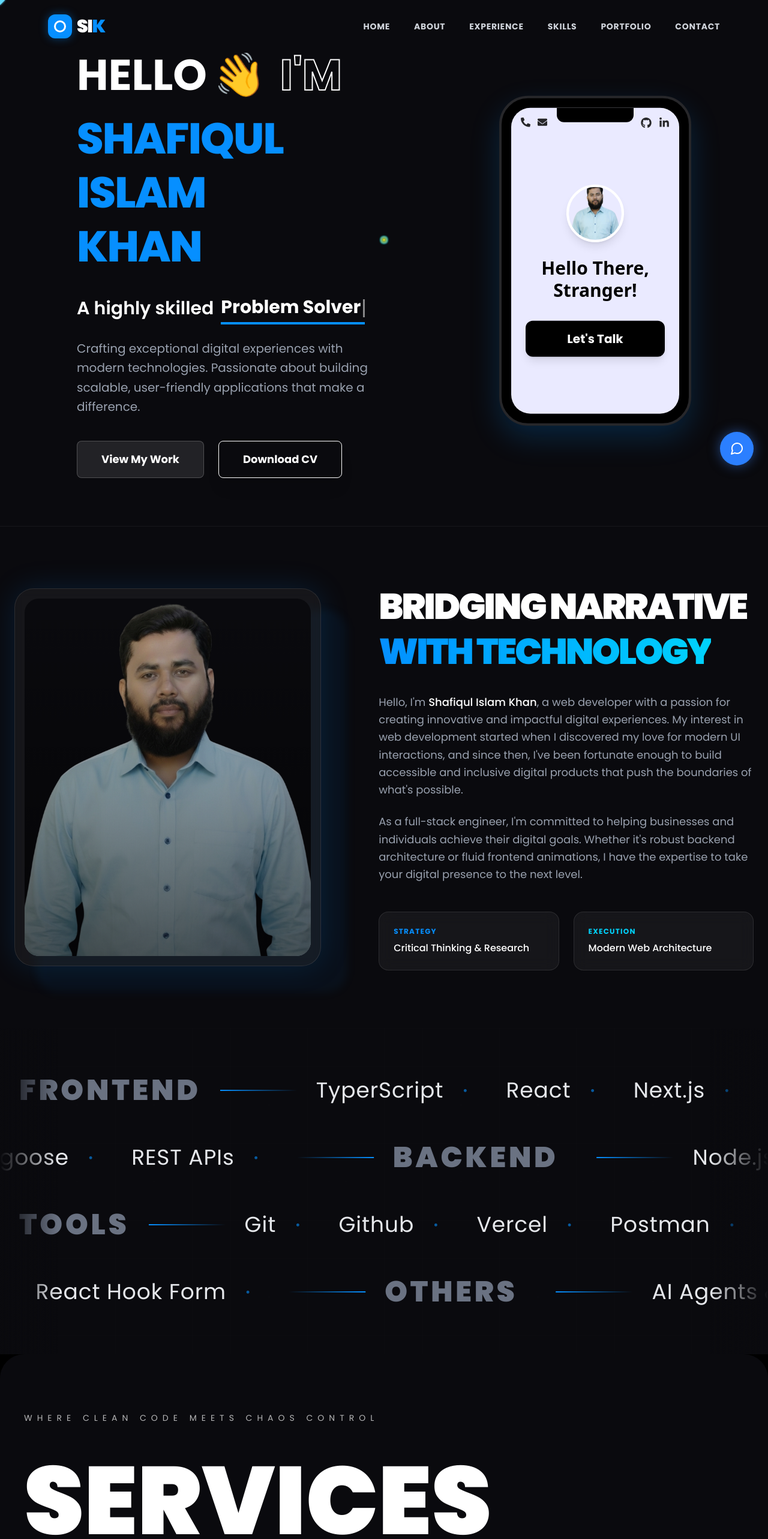
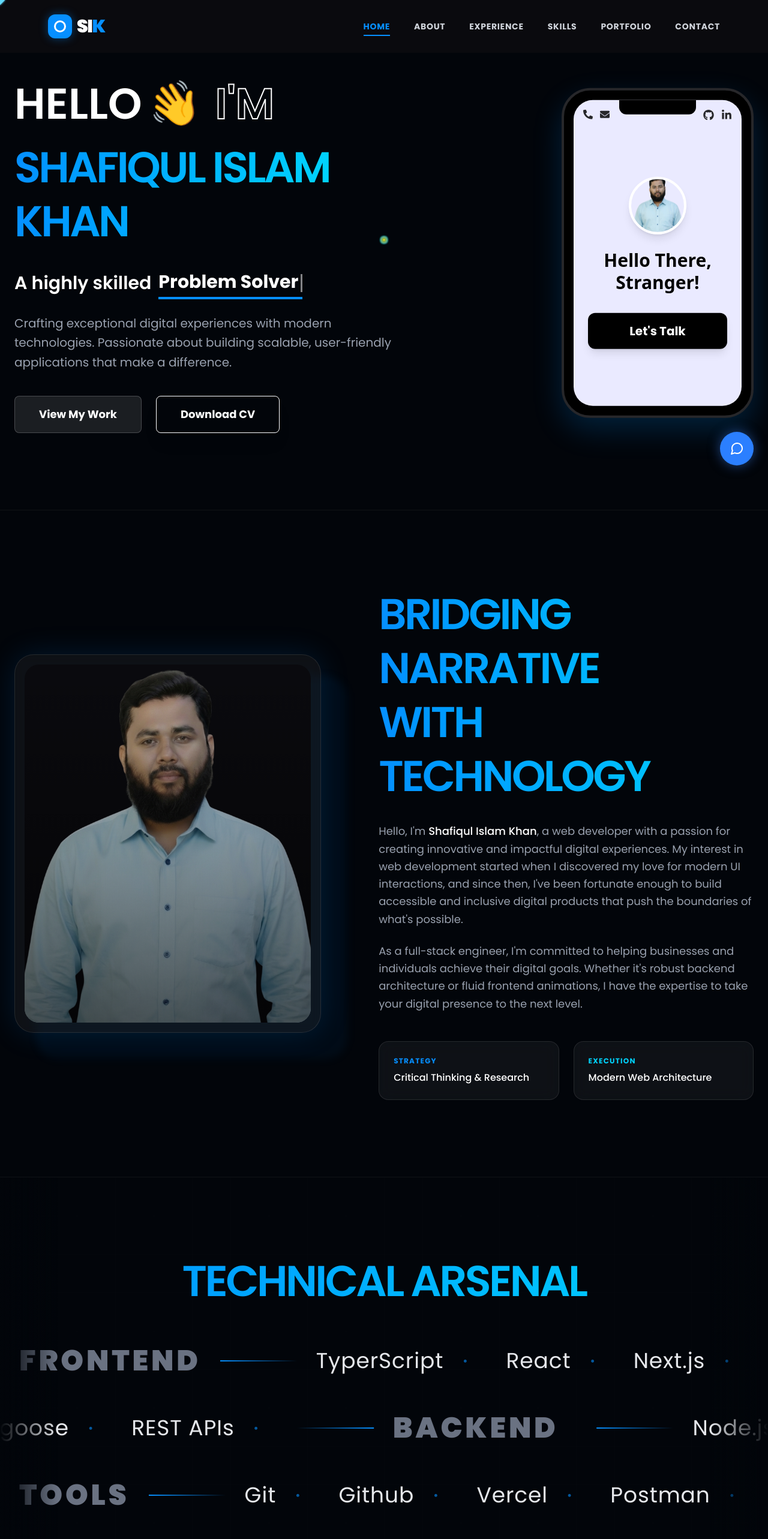
Before and after one commit to ArifKhanEver/Portfolio, a Next.js app: page / in a window 1280 px wide. Shown: the top 2566 px of the page at 60% size. Built offline with nearby package versions, Linux system fonts and the light colour scheme.

Commit message:
style: standardize site-wide typography, spacing, navigation, and responsiveness

```diff
--- a/package.json
+++ b/package.json
@@ -1,6 +1,6 @@
 {
   "name": "portfolio",
-  "version": "0.1.0",
+  "version": "2.1.0",
   "private": true,
   "scripts": {
     "dev": "next dev",
--- a/src/app/page.js
+++ b/src/app/page.js
@@ -5,6 +5,7 @@ import Experience from "@/components/Experience";
 import Footer from "@/components/Footer";
 import Hero from "@/components/Hero";
 import HeroInspiration from "@/components/HeroInspiration";
+import Projects from "@/components/Projects";
 import FeaturedWork from "@/components/FeaturedWork";
 import Services from "@/components/Services";
 import Skills from "@/components/Skills";
@@ -18,8 +19,9 @@ export default function Home() {
       <Skills></Skills>
       <Services></Services>
       {/* <Experience></Experience> */}
+      <FeaturedWork></FeaturedWork>
       <Education></Education>
-      <FeaturedWork></FeaturedWork>
+      {/* <Projects></Projects> */}
       <Contact></Contact>
     </div>
   );
--- a/src/components/About.jsx
+++ b/src/components/About.jsx
@@ -44,8 +44,8 @@ const About = () => {
     }, []);
 
     return (
-        <section ref={sectionRef} id="about" className="w-full md:py-24 bg-theme-black relative overflow-hidden border-t border-white/5">
-            <div className="container mx-auto px-6 relative z-10">
+        <section ref={sectionRef} id="about" className="w-full py-24 md:py-32 bg-[#02050A] relative overflow-hidden border-t border-white/5">
+            <div className="container mx-auto px-6 max-w-7xl relative z-10">
                 <div className="flex flex-col lg:flex-row items-center gap-16 lg:gap-24">
 
                     {/* Left Side: Image Visual */}
@@ -63,9 +63,9 @@ const About = () => {
                     {/* Right Side: Content */}
                     <div className="lg:w-[55%] about-content space-y-8">
                         <div className="space-y-4">
-                            <h2 className="text-5xl lg:text-[60px] font-black text-white leading-tight uppercase tracking-tighter">
+                            <h2 className="text-5xl md:text-6xl lg:text-7xl font-semibold text-transparent bg-clip-text bg-gradient-to-r from-primary to-accent leading-tight uppercase tracking-tighter">
                                 Bridging Narrative <br />
-                                <span className="text-transparent bg-clip-text bg-gradient-to-r from-primary to-accent">With Technology</span>
+                                With Technology
                             </h2>
                         </div>
 
--- a/src/components/Contact.jsx
+++ b/src/components/Contact.jsx
@@ -75,13 +75,13 @@ const Contact = () => {
   }, []);
 
   return (
-    <section ref={sectionRef} id="contact" className="w-full py-24 bg-[#02050A] relative overflow-hidden border-t border-white/5">
-      <div className="container mx-auto px-6 relative z-10 max-w-6xl">
+    <section ref={sectionRef} id="contact" className="w-full py-24 md:py-32 bg-[#02050A] relative overflow-hidden border-t border-white/5">
+      <div className="container mx-auto px-6 max-w-7xl relative z-10">
 
         {/* Header Section */}
         <div className="text-center mb-20 relative">
           <h4 className="text-gray-400 text-[10px] md:text-xs font-bold tracking-[0.3em] uppercase mb-4">Get In Touch</h4>
-          <h2 className="contact-title text-5xl md:text-7xl lg:text-[90px] font-semibold text-transparent bg-clip-text bg-gradient-to-r from-primary to-accent mb-6 uppercase tracking-tighter leading-none">
+          <h2 className="contact-title text-5xl md:text-6xl lg:text-7xl font-semibold text-transparent bg-clip-text bg-gradient-to-r from-primary to-accent mb-6 uppercase tracking-tighter leading-none">
             Let's Connect
           </h2>
           <p className="text-gray-400 font-light mx-auto text-sm">
--- a/src/components/Experience.jsx
+++ b/src/components/Experience.jsx
@@ -68,21 +68,21 @@ const Experience = () => {
   }, []);
 
   return (
-    <section ref={sectionRef} id="experience" className="w-full py-20 bg-gray-100 dark:bg-zinc-950 relative overflow-hidden border-t border-slate-50 dark:border-zinc-900">
+    <section ref={sectionRef} id="experience" className="w-full py-24 md:py-32 bg-[#02050A] relative overflow-hidden border-t border-white/5">
       <div className="absolute inset-0 pointer-events-none z-0">
-        <div className="absolute bottom-0 right-0 w-[400px] h-[400px] bg-teal-50/50 dark:bg-teal-900/20 rounded-full blur-[100px]"></div>
+        <div className="absolute bottom-0 right-0 w-[400px] h-[400px] bg-primary/10 rounded-full blur-[100px]"></div>
       </div>
 
-      <div className="container mx-auto px-6 relative z-10">
-        <div className="text-center mb-16">
-          <div className="inline-flex items-center gap-2 bg-[#E6F4F1] dark:bg-[#149988]/20 text-[#149988] px-4 py-2 rounded-full text-xs font-bold mb-3">
-            <span className="w-2 h-2 bg-[#149988] rounded-full animate-pulse"></span>
+      <div className="container mx-auto px-6 max-w-7xl relative z-10">
+        <div className="text-center mb-20 relative">
+          <div className="inline-flex items-center gap-2 bg-primary/10 text-primary px-4 py-2 rounded-full text-xs font-bold mb-4 uppercase tracking-widest">
+            <span className="w-2 h-2 bg-primary rounded-full animate-pulse"></span>
             Experience
           </div>
-          <h2 className="exp-title text-4xl lg:text-6xl font-black text-slate-900 dark:text-white mb-4">
-            Professional <span className="text-[#149988]">Journey</span>
+          <h2 className="exp-title text-5xl md:text-6xl lg:text-7xl font-semibold text-transparent bg-clip-text bg-gradient-to-r from-primary to-accent uppercase tracking-tighter leading-tight mb-4">
+            Professional Journey
           </h2>
-          <p className="text-slate-500 dark:text-zinc-400 font-medium max-w-2xl mx-auto">
+          <p className="text-gray-400 font-light max-w-2xl mx-auto text-sm">
             A chronological timeline of my evolution from an English Literature graduate to a specialized MERN Stack Developer.
           </p>
         </div>
@@ -92,29 +92,29 @@ const Experience = () => {
             <div
               key={idx}
               ref={(el) => (cardsRef.current[idx] = el)}
-              className="group relative p-8 bg-white dark:bg-zinc-900 border border-slate-100 dark:border-zinc-800 rounded-[2rem] hover:shadow-2xl hover:border-[#149988]/20 dark:hover:border-[#149988]/20 transition-all duration-500"
+              className="group relative p-8 bg-[#0B0F19] border border-white/5 rounded-2xl hover:shadow-2xl hover:border-primary/50 transition-all duration-500 backdrop-blur-md"
             >
               <div className="flex flex-col md:flex-row md:items-center justify-between gap-4 mb-4">
                 <div>
-                  <h3 className="text-2xl font-black text-slate-800 dark:text-zinc-200 group-hover:text-[#149988] transition-colors">
+                  <h3 className="text-2xl font-bold text-white group-hover:text-primary transition-colors">
                     {exp.role}
                   </h3>
-                  <p className="text-[#149988] font-bold text-sm uppercase tracking-wider">
+                  <p className="text-primary font-bold text-sm uppercase tracking-wider mt-1">
                     {exp.company}
                   </p>
                 </div>
-                <span className="px-4 py-1.5 bg-slate-50 dark:bg-zinc-900 text-slate-500 dark:text-zinc-400 text-xs font-black rounded-full border border-slate-100 dark:border-zinc-800 whitespace-nowrap">
+                <span className="px-4 py-1.5 bg-white/5 text-gray-300 text-xs font-bold rounded-full border border-white/10 whitespace-nowrap">
                   {exp.period}
                 </span>
               </div>
 
-              <p className="text-slate-500 dark:text-zinc-400 leading-relaxed mb-6 font-medium">
+              <p className="text-gray-400 leading-relaxed mb-6 font-light">
                 {exp.desc}
               </p>
 
               <div className="flex flex-wrap gap-2">
                 {exp.tags.map((tag) => (
-                  <span key={tag} className="px-3 py-1 bg-teal-50 dark:bg-teal-900/20 text-[#149988] text-[10px] font-black uppercase rounded-lg border border-teal-100/50">
+                  <span key={tag} className="px-3 py-1 bg-primary/10 text-primary text-[10px] font-bold uppercase tracking-wider rounded-lg border border-primary/20">
                     {tag}
                   </span>
                 ))}
--- a/src/components/FeaturedWork.jsx
+++ b/src/components/FeaturedWork.jsx
@@ -260,7 +260,7 @@ const FeaturedWork = () => {
   };
 
   return (
-    <section ref={sectionRef} id="featured-work" className="relative min-h-screen w-full bg-black">
+    <section ref={sectionRef} id="projects" className="relative min-h-screen w-full bg-[#02050A]">
 
       {/* 1. Grid Background */}
       <div className="absolute inset-0 bg-[linear-gradient(to_right,#ffffff15_1px,transparent_1px),linear-gradient(to_bottom,#ffffff15_1px,transparent_1px)] bg-[size:80px_80px] pointer-events-none z-0"></div>
--- a/src/components/Footer.jsx
+++ b/src/components/Footer.jsx
@@ -50,7 +50,7 @@ const Footer = () => {
   const currentYear = new Date().getFullYear();
 
   return (
-    <footer className="w-full bg-[#02050A] relative overflow-hidden border-t border-white/5 pt-20 pb-6"
+    <footer className="w-full bg-[#02050A] relative overflow-hidden border-t border-white/5 pt-24 md:pt-32 pb-6"
       style={{
         backgroundImage: 'radial-gradient(circle, rgba(255,255,255,0.05) 1px, transparent 1px)',
         backgroundSize: '24px 24px'
@@ -62,7 +62,7 @@ const Footer = () => {
 
           {/* Column 1: Info & Stats */}
           <div className="lg:col-span-5 space-y-6">
-            <h2 className="text-4xl md:text-5xl font-semibold text-cyan-400 tracking-tight leading-tight mb-4">
+            <h2 className="text-5xl md:text-6xl lg:text-7xl font-semibold text-transparent bg-clip-text bg-gradient-to-r from-primary to-accent uppercase tracking-tighter mb-4">
               &gt; Shafiqul Islam Khan &lt;
             </h2>
             <p className="text-gray-400 text-sm leading-relaxed max-w-md">
@@ -190,12 +190,12 @@ const Footer = () => {
           </div>
 
           <div className="flex items-center gap-1 uppercase tracking-widest text-center md:text-left">
-            © {currentYear} Arif Khan <span className="mx-2">|</span> Built with <span className="text-blue-500 text-sm mx-1">💙</span> and Vitamin-C
+            © {currentYear} Shafiqul Islam Khan <span className="mx-2">|</span> Built with <span className="text-blue-500 text-sm mx-1">💙</span> and Uranium-235 (U-235)
           </div>
 
           <div className="flex items-center gap-2 font-bold tracking-widest uppercase">
             <span className="w-2 h-2 bg-emerald-500 rounded-full animate-pulse"></span>
-            System_Online <span className="text-gray-600 ml-2">v3.8.5</span>
+            System_Online <span className="text-gray-600 ml-2">v2.1.0</span>
           </div>
 
         </div>
--- a/src/components/Hero.jsx
+++ b/src/components/Hero.jsx
@@ -60,18 +60,18 @@ const Hero = () => {
     const googleDriveCVLink = "https://drive.google.com/file/d/YOUR_FILE_ID/view?usp=sharing";
 
     return (
-        <section id="home" ref={containerRef} className="relative bg-theme-black min-h-screen overflow-hidden flex items-center w-full">
-            <div className="w-full px-6 md:px-12 lg:px-24 xl:px-32 py-20 relative z-10 flex flex-col lg:flex-row items-center justify-between gap-12 lg:gap-16">
+        <section id="home" ref={containerRef} className="relative bg-[#02050A] min-h-screen overflow-hidden flex items-center w-full">
+            <div className="container mx-auto px-6 max-w-7xl py-24 md:py-32 relative z-10 flex flex-col lg:flex-row items-center justify-between gap-12 lg:gap-16">
 
                 {/* Left Content */}
                 <div className="lg:w-[55%] text-left flex flex-col items-start z-10">
-                    <h2 className="reveal-element text-4xl sm:text-5xl lg:text-7xl font-bold uppercase leading-tight flex flex-wrap items-center gap-x-4 text-white">
+                    <h2 className="reveal-element text-5xl md:text-6xl lg:text-7xl font-semibold uppercase leading-tight flex flex-wrap items-center gap-x-4 text-white">
                         <span>HELLO</span>
                         <div className="inline-block cursor-pointer hover:animate-wave-fast animate-wave-gentle origin-bottom" role="img" aria-label="Waving Hand">👋</div>
                         <span className="text-transparent" style={{ WebkitTextStroke: "2px white" }}>I'M</span>
                     </h2>
 
-                    <h1 className="reveal-element text-primary text-5xl sm:text-6xl lg:text-7xl font-extrabold uppercase mt-4 leading-tight tracking-tight">
+                    <h1 className="reveal-element text-5xl md:text-6xl lg:text-7xl font-semibold uppercase mt-4 leading-tight tracking-tighter text-transparent bg-clip-text bg-gradient-to-r from-primary to-accent">
                         Shafiqul Islam<br/>Khan
                     </h1>
 
--- a/src/components/Navbar.jsx
+++ b/src/components/Navbar.jsx
@@ -5,11 +5,32 @@ import Link from 'next/link';
 
 const Navbar = () => {
   const [scrolled, setScrolled] = useState(false);
+  const [activeSection, setActiveSection] = useState('home');
 
   useEffect(() => {
     const handleScroll = () => setScrolled(window.scrollY > 20);
     window.addEventListener("scroll", handleScroll);
-    return () => window.removeEventListener("scroll", handleScroll);
+
+    // Intersection Observer for active sections
+    const observer = new IntersectionObserver((entries) => {
+      entries.forEach(entry => {
+        if (entry.isIntersecting) {
+          setActiveSection(entry.target.id);
+        }
+      });
+    }, { threshold: 0.3, rootMargin: "-20% 0px -40% 0px" });
+
+    // Ensure we run this after the DOM is ready
+    setTimeout(() => {
+      document.querySelectorAll('section[id]').forEach((section) => {
+        observer.observe(section);
+      });
+    }, 500);
+
+    return () => {
+      window.removeEventListener("scroll", handleScroll);
+      observer.disconnect();
+    };
   }, []);
 
   const navLinks = [
@@ -41,16 +62,24 @@ const Navbar = () => {
 
         {/* Desktop Menu - Aligned Right */}
         <ul className="hidden lg:flex items-center justify-end gap-10 w-full">
-          {navLinks.map((link) => (
+          {navLinks.map((link) => {
+            const isActive = activeSection === link.href.substring(1);
+            return (
               <li key={link.name}>
                 <Link
                   href={link.href}
-                className="text-sm font-bold text-gray-300 hover:text-primary transition-all relative group/link tracking-wider uppercase"
+                  className={`text-sm font-bold transition-all relative group/link tracking-wider uppercase ${
+                    isActive ? "text-primary" : "text-gray-300 hover:text-primary"
+                  }`}
                 >
                   {link.name}
+                  <span className={`absolute -bottom-1.5 left-0 h-[2px] bg-primary transition-all duration-300 ${
+                    isActive ? "w-full" : "w-0 group-hover/link:w-full"
+                  }`}></span>
                 </Link>
               </li>
-          ))}
+            );
+          })}
         </ul>
 
       </div>
--- a/src/components/Services.jsx
+++ b/src/components/Services.jsx
@@ -59,7 +59,7 @@ const Services = () => {
   }, { scope: containerRef });
 
   return (
-    <section id="services" ref={containerRef} className="min-h-screen bg-theme-black rounded-t-[2.5rem] relative">
+    <section id="services" ref={containerRef} className="min-h-screen bg-[#02050A] rounded-t-[2.5rem] relative">
       <div>
         <div>
           <div style={{ clipPath: "polygon(0 0, 100% 0, 100% 120%, 0 120%)" }}>
@@ -68,7 +68,7 @@ const Services = () => {
                 Where Clean Code Meets Chaos Control
               </p>
               <div className="px-6 sm:px-10">
-                <h1 className="reveal-text flex flex-col gap-4 sm:gap-12 uppercase text-6xl md:text-8xl lg:text-[10rem] font-black text-white select-none">
+                <h1 className="reveal-text flex flex-col gap-4 sm:gap-12 uppercase text-6xl md:text-8xl lg:text-[10rem] font-semibold text-transparent bg-clip-text bg-gradient-to-r from-primary to-accent select-none">
                   <span>Services</span>
                 </h1>
               </div>
@@ -95,13 +95,13 @@ const Services = () => {
             className="sticky w-full"
             style={{ top: `calc(2vh + ${index * 130}px)`, zIndex: index + 1 }}
           >
-            <div className="service-card px-6 md:px-10 pt-8 sm:pt-12 pb-12 text-white bg-theme-black border-t border-white/20 w-full min-h-[480px] lg:min-h-[580px] transform-gpu origin-top">
+            <div className="service-card px-6 md:px-10 pt-8 sm:pt-12 pb-12 text-white bg-[#02050A] border-t border-white/20 w-full min-h-[480px] lg:min-h-[580px] transform-gpu origin-top">
               <div className="flex items-start justify-between gap-6 sm:gap-10 flex-col lg:flex-row">
 
                 {/* Left Side: Title & Description */}
                 <div className="flex flex-col gap-4 sm:gap-8 w-full lg:w-1/2">
                   <div className="h-[5rem] lg:h-[7rem] flex items-start">
-                    <h2 className="text-4xl sm:text-5xl md:text-6xl lg:text-7xl font-bold tracking-tighter uppercase leading-none text-white select-none">
+                    <h2 className="text-5xl md:text-6xl lg:text-7xl font-semibold text-transparent bg-clip-text bg-gradient-to-r from-primary to-accent uppercase tracking-tighter leading-none select-none">
                       {service.title}
                     </h2>
                   </div>
--- a/src/components/Skills.jsx
+++ b/src/components/Skills.jsx
@@ -52,12 +52,18 @@ const Skills = () => {
   }, { scope: containerRef });
 
   return (
-    <section id="skills" ref={containerRef} className="w-full py-20 bg-theme-black relative overflow-hidden">
+    <section id="skills" ref={containerRef} className="w-full py-24 md:py-32 bg-[#02050A] relative overflow-hidden border-t border-white/5">
 
       {/* Background Grid Pattern */}
       <div className="absolute inset-0 opacity-10 pointer-events-none">
         <div className="absolute inset-0 bg-[linear-gradient(to_right,#ffffff10_1px,transparent_1px)] bg-[size:4rem_4rem]"></div>
         <div className="absolute inset-0 bg-[linear-gradient(to_bottom,#ffffff10_1px,transparent_1px)] bg-[size:4rem_4rem]"></div>
+      </div>
+
+      <div className="container mx-auto px-6 max-w-7xl relative z-10 mb-16 text-center">
+        <h2 className="text-5xl md:text-6xl lg:text-7xl font-semibold text-transparent bg-clip-text bg-gradient-to-r from-primary to-accent uppercase tracking-tighter leading-tight">
+          Technical Arsenal
+        </h2>
       </div>
 
       <div className="relative space-y-16">
@@ -115,8 +121,8 @@ const Skills = () => {
       </div>
 
       {/* Fade borders to make it look smooth on edges */}
-      <div className="absolute inset-y-0 left-0 w-24 bg-gradient-to-r from-theme-black to-transparent pointer-events-none z-10"></div>
-      <div className="absolute inset-y-0 right-0 w-24 bg-gradient-to-l from-theme-black to-transparent pointer-events-none z-10"></div>
+      <div className="absolute inset-y-0 left-0 w-24 bg-gradient-to-r from-[#02050A] to-transparent pointer-events-none z-10"></div>
+      <div className="absolute inset-y-0 right-0 w-24 bg-gradient-to-l from-[#02050A] to-transparent pointer-events-none z-10"></div>
     </section>
   );
 };
```
Also changed, not shown: src/components/Education.jsx (+15 -15 lines). Lines whose indentation alone changed are shown as unchanged.
